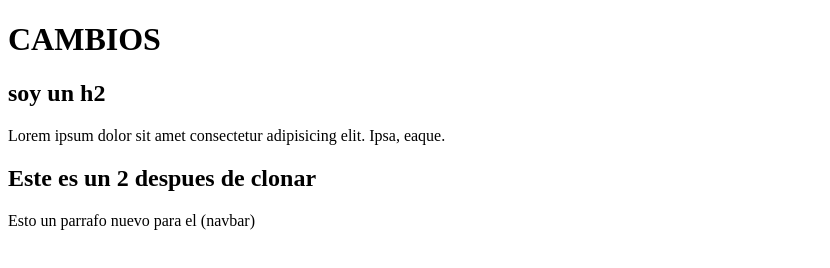
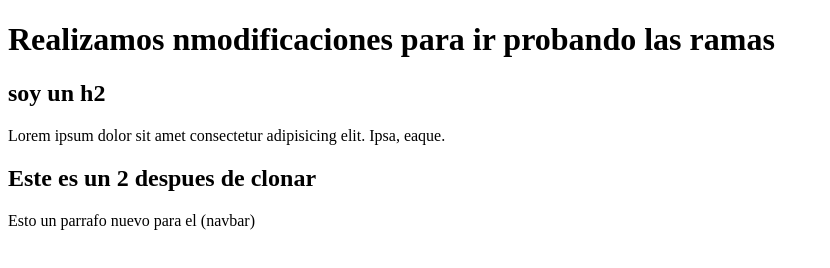
Before and after one commit to AlfConti/prueba-git, a plain HTML site: page index.html in a window 1280 px wide. Shown: the whole page, without its empty margins (0-830 px from the left). Drawn offline with Linux system fonts and the light colour scheme.

Commit message:
modificaciones

```diff
--- a/index.html
+++ b/index.html
@@ -6,7 +6,7 @@
     <title>Document</title>
   </head>
   <body>
-    <h1>CAMBIOS</h1>
+    <h1>Realizamos nmodificaciones para ir probando las ramas</h1>
     <h2>soy un h2</h2>
     <p>Lorem ipsum dolor sit amet consectetur adipisicing elit. Ipsa, eaque.</p>
 
```
